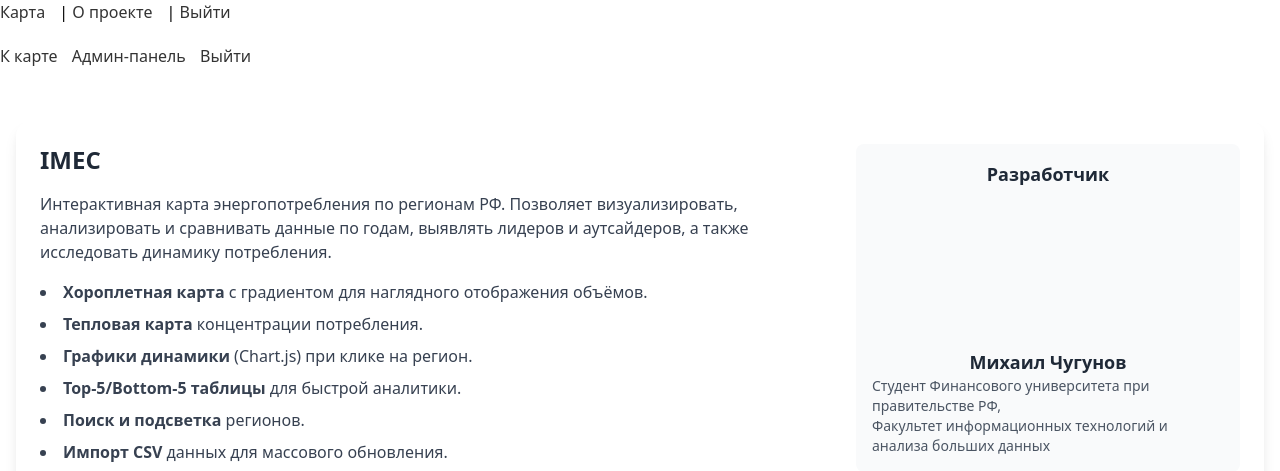
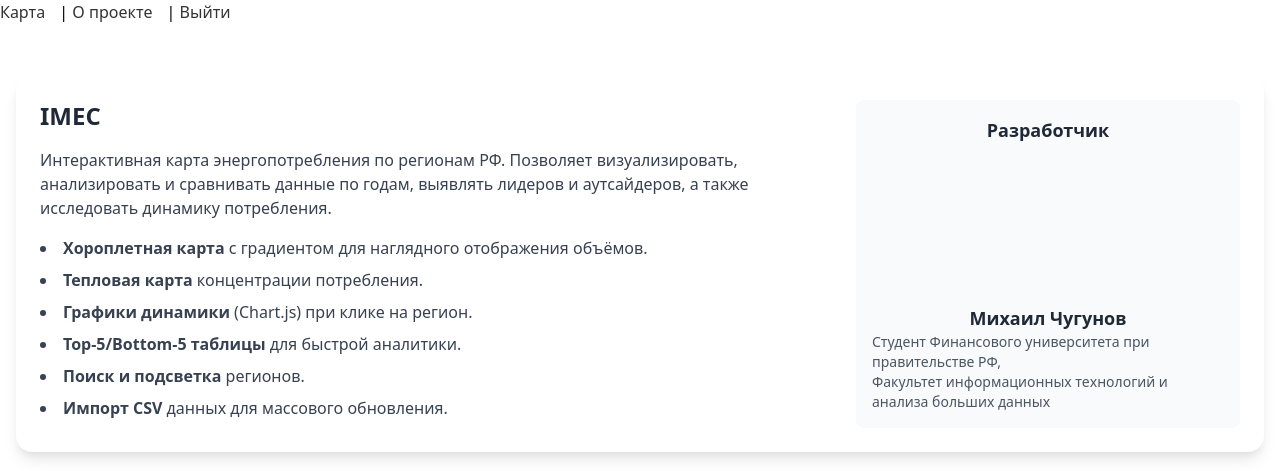
Before and after one commit to KRATZ-5/imec-ver-3-1, a FastAPI app: template app/templates/about.html in a window 1280 px wide. Shown: the top 471 px of the page. Run offline with FastAPI, Linux system fonts and the light colour scheme; the template is opened without the code that fills it, so the values that code supplies are empty; parts of the project's set-up code (start-up, migrations or seed data) failed here and were passed over.

Commit message:
Fix  about.html

```diff
--- a/app/templates/about.html
+++ b/app/templates/about.html
@@ -1,14 +1,11 @@
 {% extends "layout.html" %}
 {% block title %}О проекте{% endblock %}
 {% block content %}
+  <head>
+    <link rel="stylesheet" href="/static/styles.css">
+  </head>
   <!-- Подключаем Tailwind CDN для стилизации -->
   <link href="https://cdn.jsdelivr.net/npm/tailwindcss@2.2.19/dist/tailwind.min.css" rel="stylesheet">
-  <!-- Навигация -->
-  <nav>
-    <a href="/">К карте</a>
-    <a href="/admin">Админ-панель</a>
-    <a href="/logout">Выйти</a>
-  </nav>
   <div class="container mx-auto px-4 py-8">
     <!-- Hero Section -->
     <section class="bg-white shadow-lg rounded-2xl p-6 mb-8 grid grid-cols-1 md:grid-cols-3 gap-6">
```
